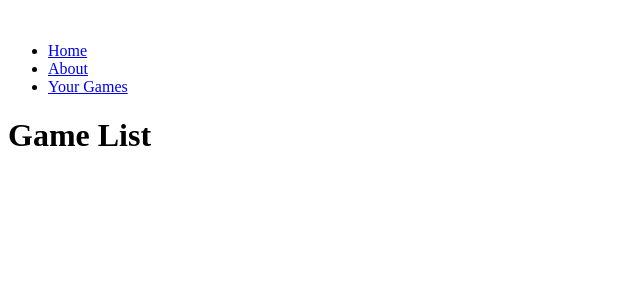
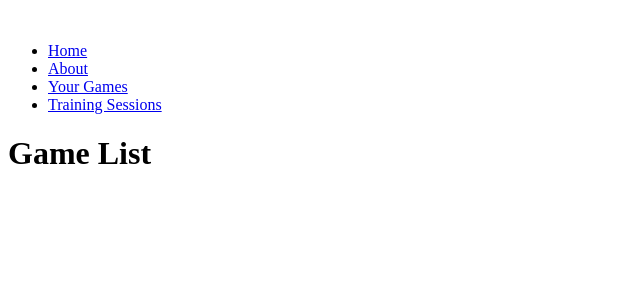
Before and after one commit to YA811/Chess-Tracker, a Django app: page /game/ in a window 1280 px wide. Shown: the top 300 px of the page, without its empty margins (0-640 px from the left). Run offline with Django 4.2, Linux system fonts and the light colour scheme.

Commit message:
adding the training sessions

```diff
--- a/chesstracker/main_app/templates/base.html
+++ b/chesstracker/main_app/templates/base.html
@@ -21,6 +21,7 @@
           <li><a href="/">Home</a></li>
           <li><a href="/about">About</a></li>
           <li><a href="/game">Your Games</a></li>
+          <li><a href="/training">Training Sessions</a></li>
         </ul>
       </nav>
     </header>
--- a/chesstracker/main_app/urls.py
+++ b/chesstracker/main_app/urls.py
@@ -4,5 +4,6 @@ from . import views # Import views to connect routes to view functions
 urlpatterns = [
     path('', views.home, name='home'),
     path('about/', views.about, name='about'),
-      path('game/', views.add_game, name='add_game'),
+    path('game/', views.add_game, name='add_game'),
+    path('training-session/', views.add_training_session, name='add_training_session'),
 ]
```
